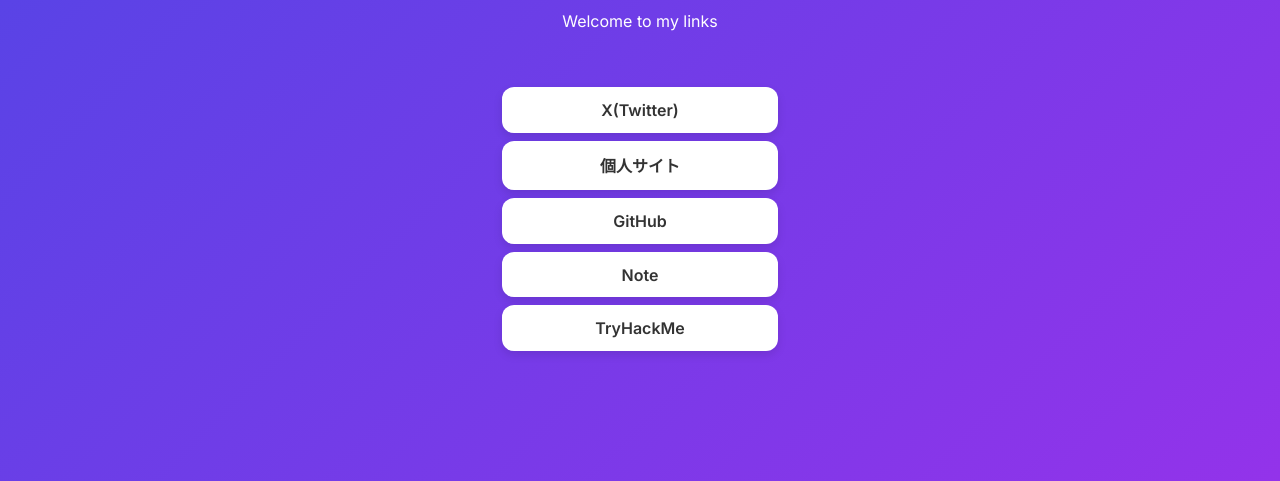
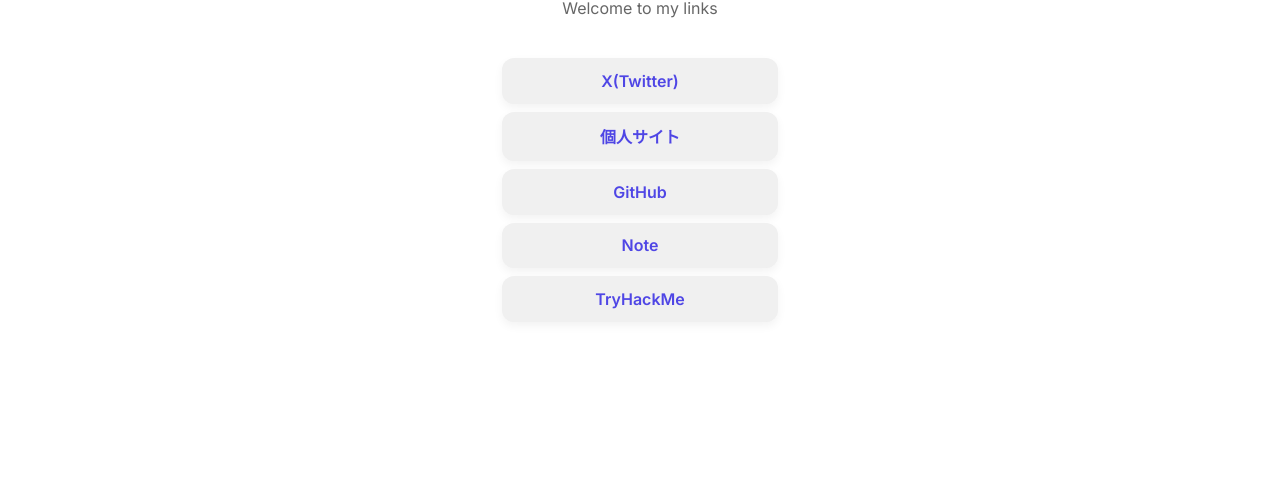
Before and after one commit to hakui-note/my-links, a plain HTML site: page index.html in a window 1280 px wide. Shown: the part 319-800 px from the top of the page. Drawn offline with Linux system fonts and the light colour scheme.

Commit message:
change background color

```diff
--- a/style.css
+++ b/style.css
@@ -6,8 +6,8 @@
   justify-content: center;
   height: 100vh;
   margin: 0;
-  background: linear-gradient(135deg, #4f46e5, #9333ea);
-  color: #fff;
+  background: #ffffff; /* 白背景 */
+  color: #333333;      /* 文字色は落ち着いたダークグレー */
 }
 
 .profile {
@@ -20,7 +20,19 @@
   height: 100px;
   border-radius: 50%;
   margin-bottom: 1rem;
-  border: 3px solid white;
+  border: 3px solid #4f46e5; /* アクセントカラーの枠 */
+}
+
+.profile h1 {
+  margin: 0;
+  font-size: 1.8rem;
+  color: #111111; /* 名前は少し濃い色 */
+}
+
+.profile p {
+  margin: 0.3rem 0 0;
+  font-size: 1rem;
+  color: #666666; /* サブテキストは薄めグレー */
 }
 
 .links a {
@@ -28,17 +40,17 @@
   width: 250px;
   margin: 0.5rem auto;
   padding: 0.8rem;
-  background: white;
-  color: #333;
+  background: #f0f0f0; /* ボタン背景は薄いグレー */
+  color: #4f46e5;      /* ボタン文字はアクセントカラー */
   text-decoration: none;
   text-align: center;
   border-radius: 12px;
   font-weight: 600;
   transition: all 0.3s;
-  box-shadow: 0 4px 10px rgba(0,0,0,0.1);
+  box-shadow: 0 4px 10px rgba(0,0,0,0.05); /* 軽めのシャドウ */
 }
 
 .links a:hover {
-  background: #f0f0f0;
+  background: #e0e0ff;  /* ホバー時に淡い青っぽく */
   transform: translateY(-3px);
 }
```
